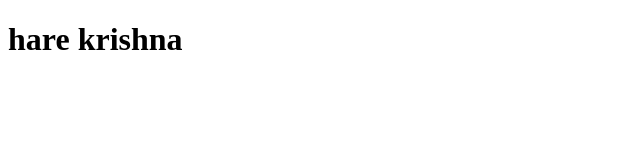
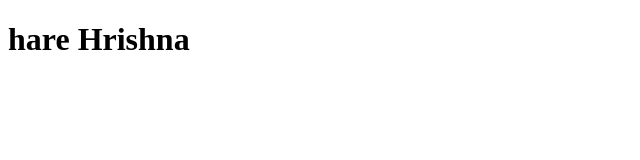
Before and after one commit to himanshu-gb/demo_app, a plain HTML site: page index.html in a window 1280 px wide. Shown: the full height of the page, 0-640 px from the left. Drawn offline with Linux system fonts and the light colour scheme.

Commit message:
changed name

```diff
--- a/index.html
+++ b/index.html
@@ -7,6 +7,6 @@
     <title>Document</title>
 </head>
 <body>
-    <h1>hare krishna</h1>
+    <h1>hare Hrishna</h1>
 </body>
 </html>
```
